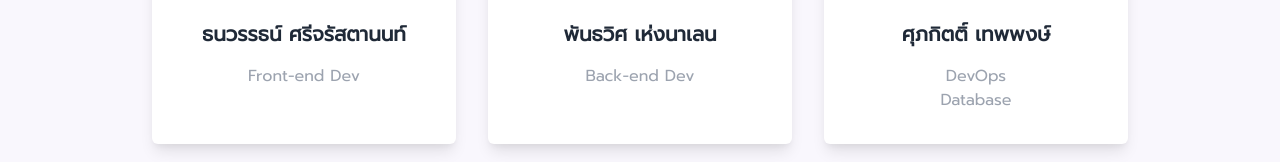
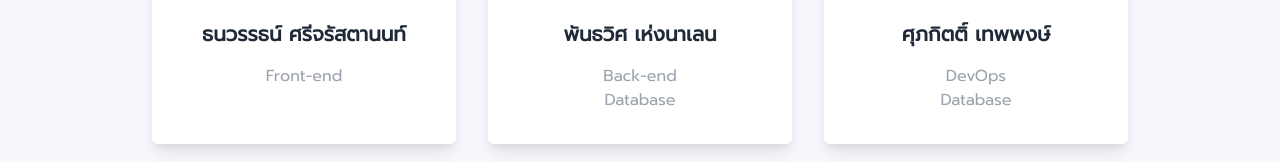
Before and after one commit to integrated-int222-studart/front-end, a Vue app: page / in a window 1280 px wide. Shown: the part 2336-2498 px from the top of the page. Built offline with nearby package versions, Linux system fonts and the light colour scheme; no server answers.

Commit message:
Update Home.vue

```diff
--- a/src/views/Home.vue
+++ b/src/views/Home.vue
@@ -149,7 +149,7 @@
               ธนวรรธน์ ศรีจรัสตานนท์
             </h2>
             <p class="mt-4 text-gray-400 ">
-              Front-end Dev
+              Front-end
             </p>
           </div>
           <div class="px-6 py-8 overflow-hidden bg-white rounded-md shadow-lg">
@@ -164,7 +164,10 @@
               พันธวิศ เห่งนาเลน
             </h2>
             <p class="mt-4 text-gray-400">
-              Back-end Dev
+              Back-end
+            </p>
+            <p class="text-gray-400 ">
+              Database
             </p>
           </div>
           <div class="px-6 py-8 overflow-hidden bg-white rounded-md shadow-lg ">
```
